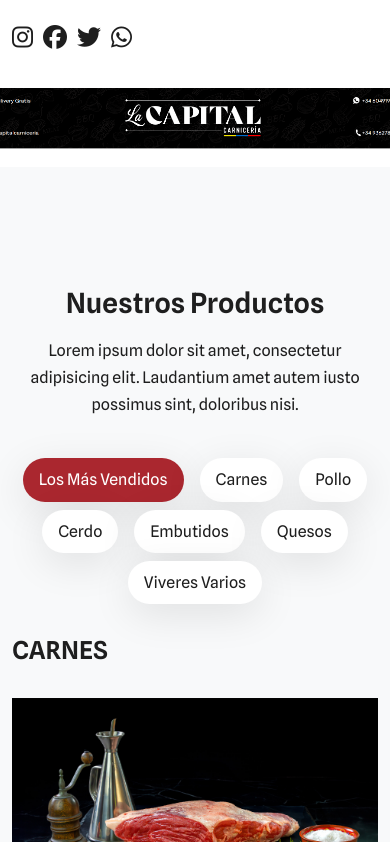
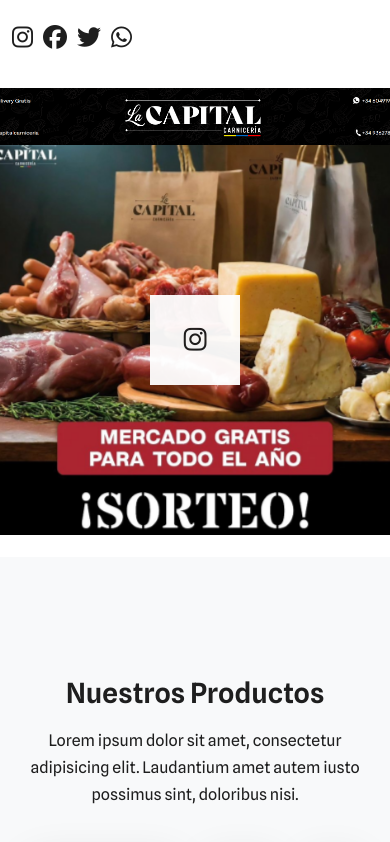
Before and after one commit to leoaristizabal/LaCapital, a React (Vite) app: page / in a window 390 px wide. Shown: the part 1662-2504 px from the top of the page. Built offline with nearby package versions, Linux system fonts and the light colour scheme.

Commit message:
add img a=to bannerabout section

```diff
--- a/src/App.css
+++ b/src/App.css
@@ -346,12 +346,10 @@
     transition: transform 0.25s ease;
     border: 2px solid var(--wh1);
     box-shadow: 0 15px 20px rgba(0,0,0,0.9);
-    animation: imgScale 15s infinite;
 }
 .feature:hover{
     transform: scale(1.025);
     box-shadow: 0 10px 40px rgba(0,0,0,5);
-    animation: none;
 }
 
 .feature h4{
@@ -500,6 +498,12 @@
     }
 }
 
+.imagen-bannerAbout{
+    display:none;
+}
+
+
+
 /*footer*/
 
 footer{
@@ -582,7 +586,7 @@
   }
   /*For Medium DEvices*/
 
-  @media screen and (max-width: 768px) {
+  @media screen and (max-width: 686px) {
 
     .scrollup{
         right: 1rem;
@@ -591,6 +595,9 @@
     .scrollup__icon{
         font-size: 1rem;
 
+    }
+    .imagen-bannerAbout{
+        display:inline;
     }
   }
 
--- a/src/Components/BannerAbout.jsx
+++ b/src/Components/BannerAbout.jsx
@@ -1,10 +1,24 @@
 import React from 'react'
 import AboutBanner from '../assets/About/aboutbanner.png'
+import Imgig1 from '../assets/Posts/post3.svg'
 
 const BannerAbout = () => {
   return (
+    <>
+    <img className="banner_about" src={AboutBanner} />
+    <div class="row g-0">
+            <div class="col-lg-3 col-sm-6">
+                <div class="insta-post">
+                    <img className='imagen-bannerAbout' src={Imgig1} alt="" />
+                    <a href="https://www.instagram.com/p/CwVIDbDoN_Q/?igsh=MXdvaHB4OXV3dnU0aw%3D%3D" class="insta-btn">
+                        <i class="fa-brands fa-instagram"></i>
+                    </a>
+                </div>
+            </div>
 
-    <img className="banner_about" src={AboutBanner} />
+        </div>
+
+    </>
   )
 }
 
```
